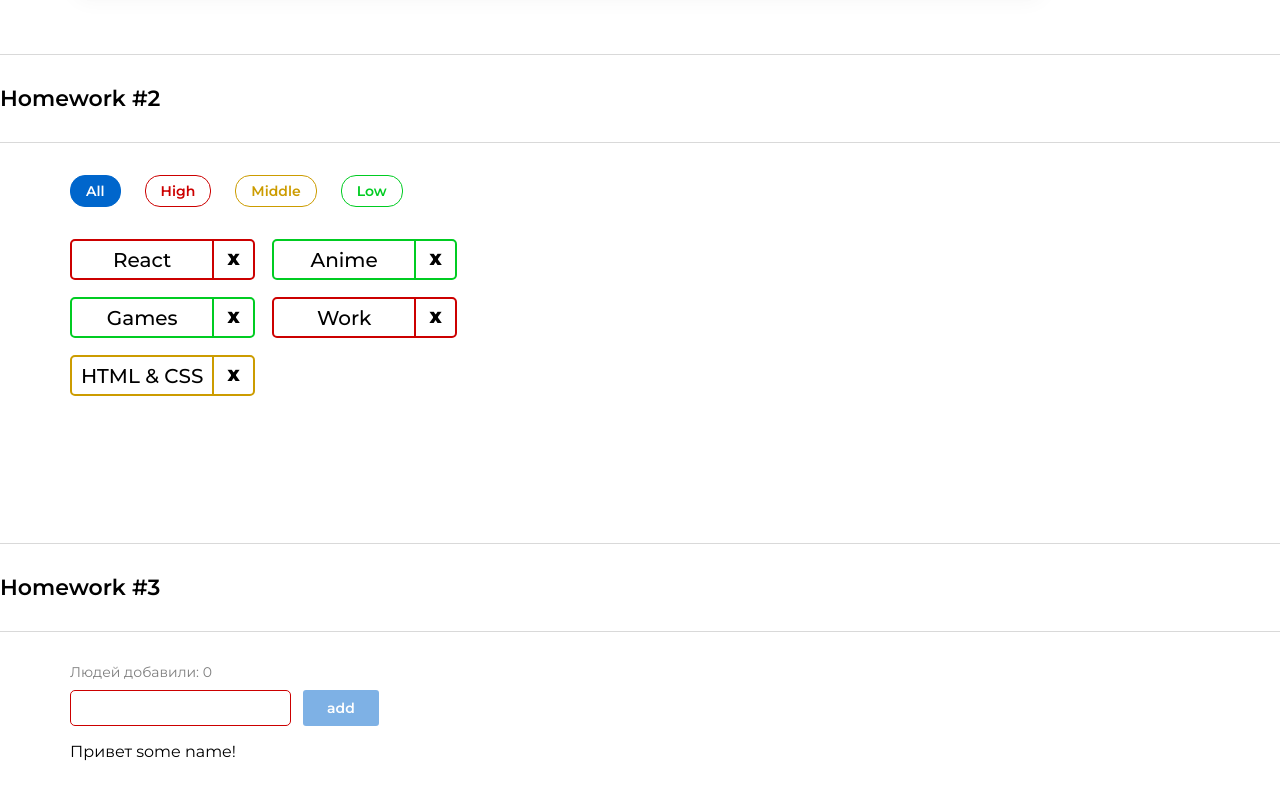
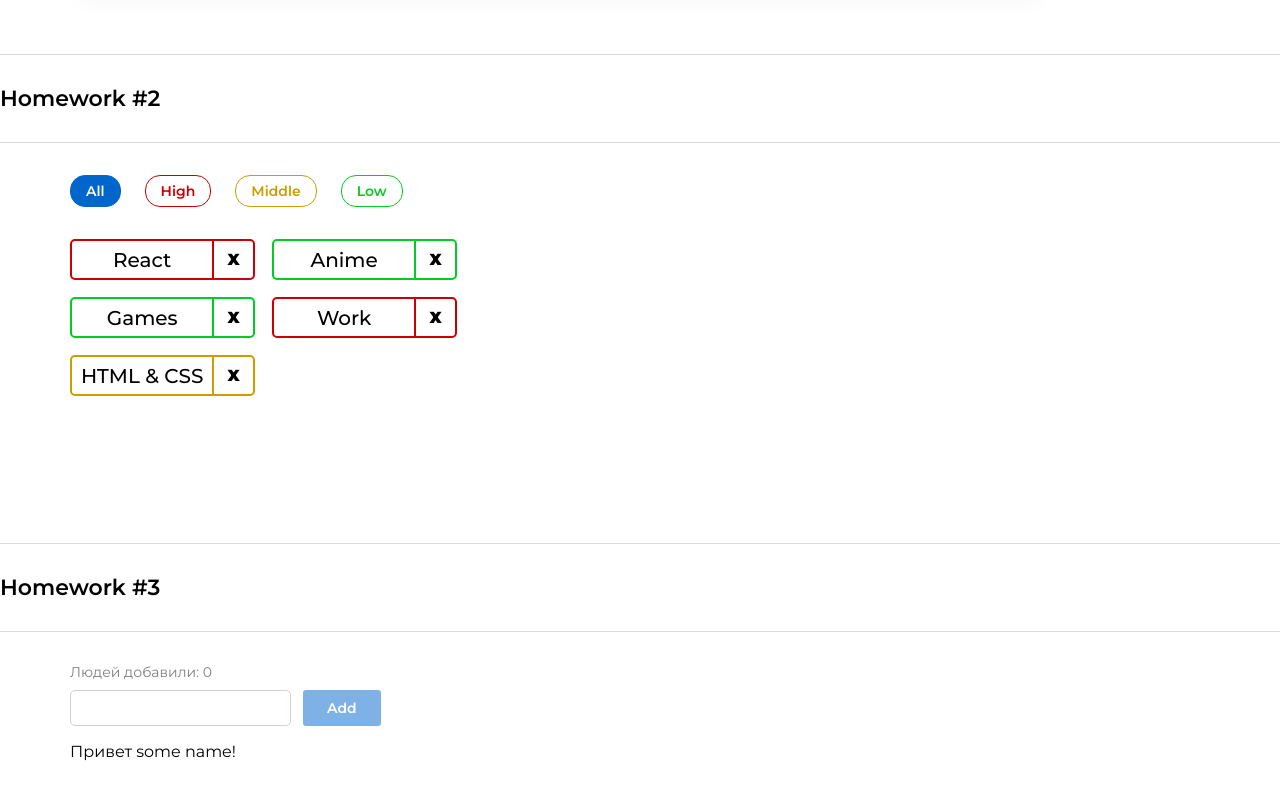
Before and after one commit to rzalyaev/hws2, a React (Create React App) app: page / in a window 1280 px wide. Shown: the part 368-1167 px from the top of the page. Built offline with nearby package versions, Linux system fonts and the light colour scheme.

Commit message:
Add technical task solution

```diff
--- a/src/s2-homeworks/hw03/Greeting.tsx
+++ b/src/s2-homeworks/hw03/Greeting.tsx
@@ -1,15 +1,17 @@
 import React, {ChangeEvent, KeyboardEvent} from 'react'
 import s from './Greeting.module.css'
 
+type CallBackType = () => void
+
 type GreetingPropsType = {
-    name: any // need to fix any
-    setNameCallback: any // need to fix any
-    addUser: any // need to fix any
-    onBlur: any // need to fix any
-    onEnter: any // need to fix any
-    error: any // need to fix any
-    totalUsers: any // need to fix any
-    lastUserName?: any // need to fix any
+    name: string // need to fix any
+    setNameCallback: (e: ChangeEvent<HTMLInputElement>) => void // need to fix any
+    addUser: CallBackType // need to fix any
+    onBlur: CallBackType // need to fix any
+    onEnter: (e: KeyboardEvent<HTMLInputElement>) => void // need to fix any
+    error: string // need to fix any
+    totalUsers: number // need to fix any
+    lastUserName?: string // need to fix any
 }
 
 // презентационная компонента (для верстальщика)
@@ -25,7 +27,7 @@ const Greeting: React.FC<GreetingPropsType> = (
         lastUserName,
     } // деструктуризация пропсов
 ) => {
-    const inputClass = s.errorInput // need to fix with (?:)
+    const inputClass = error ? s.errorInput : s.input // need to fix with (?:)
 
     return (
         <div id={'hw3-form'} className={s.greetingForm}>
@@ -57,7 +59,7 @@ const Greeting: React.FC<GreetingPropsType> = (
                     className={s.button}
                     disabled={!name.trim()}
                 >
-                    add
+                    Add
                 </button>
             </div>
 
```
